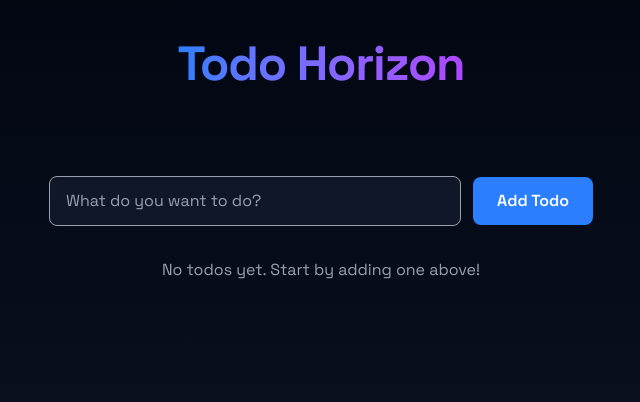
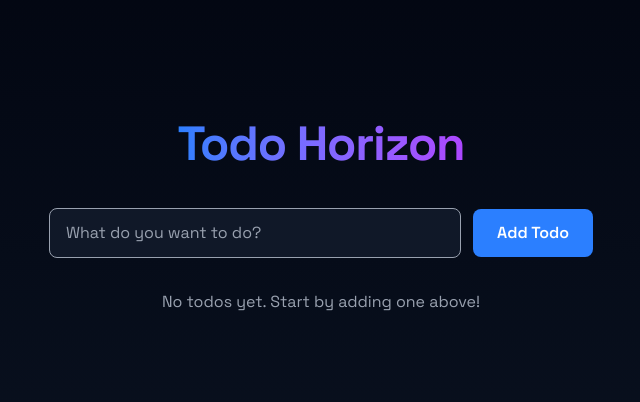
Before and after one commit to elishabhatti/redux-toolkit-todo, a React (Vite) app: page / in a window 1280 px wide. Shown: the top 402 px of the page, without its empty margins (319-959 px from the left). Built offline with nearby package versions, Linux system fonts and the light colour scheme; a web font is replaced by a local one.

Commit message:
added some spacing

```diff
--- a/src/App.jsx
+++ b/src/App.jsx
@@ -5,7 +5,7 @@ import { motion } from "framer-motion";
 
 const App = () => {
   return (
-    <div className="min-h-screen bg-gradient-to-b from-gray-950 to-gray-900 text-gray-50 flex flex-col items-center py-10 px-4">
+    <div className="min-h-screen bg-gradient-to-b from-gray-950 to-gray-900 text-gray-50 flex flex-col items-center pt-30 px-4">
       <motion.h1
         initial={{ opacity: 0, y: -30 }}
         animate={{ opacity: 1, y: 0 }}
--- a/src/components/AddTodo.jsx
+++ b/src/components/AddTodo.jsx
@@ -25,7 +25,7 @@ function AddTodo() {
       initial={{ opacity: 0, y: -20 }}
       animate={{ opacity: 1, y: 0 }}
       transition={{ type: "spring", stiffness: 70 }}
-      className="w-full max-w-xl mx-auto mt-12 flex flex-col sm:flex-row items-center gap-3 px-4"
+      className="w-full max-w-xl mx-auto flex flex-col sm:flex-row items-center gap-3 px-4"
       aria-label="Add Todo Form"
     >
       <input
```
